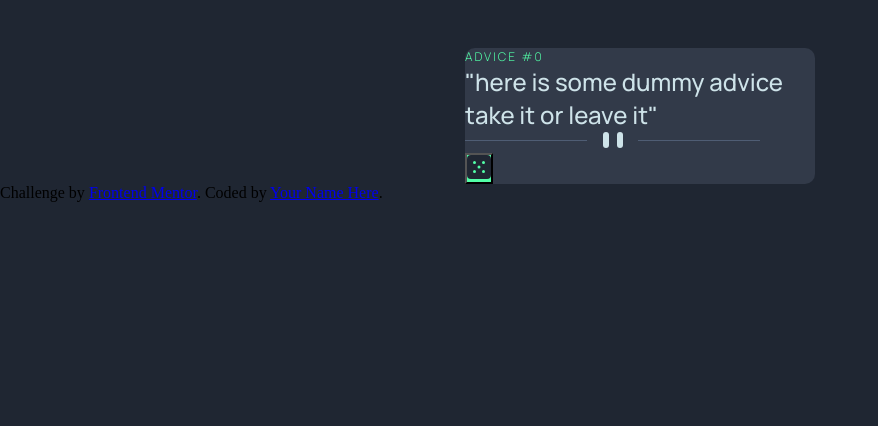
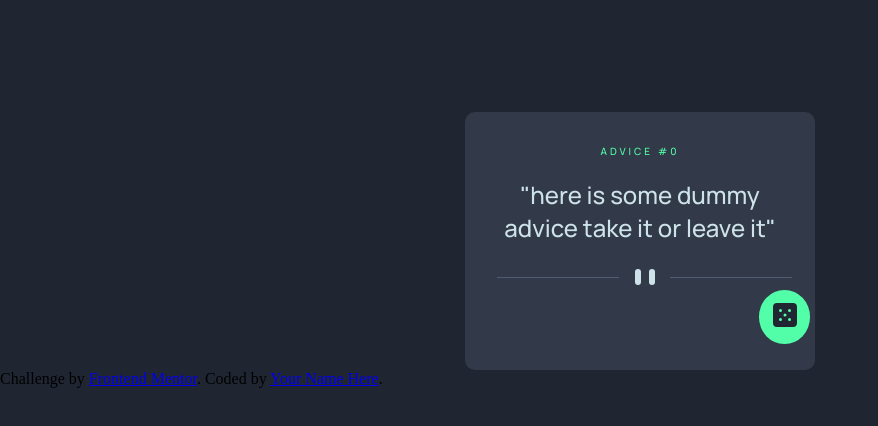
Before and after one commit to Drrecommended/advice-app, a plain HTML site: page index.html in a window 1280 px wide. Shown: the whole page, without its empty margins (0-878 px from the left). Drawn offline with Linux system fonts and the light colour scheme.

Commit message:
added hover state

```diff
--- a/style.css
+++ b/style.css
@@ -14,25 +14,46 @@ body {
   background-color: hsl(217, 19%, 24%);
   font-family: 'Manrope', sans-serif;
   margin: 0 auto;
-    margin-top: 3em;
+  margin-top: 7em;
   border-radius: 10px;
   max-width: 350px;
+  position: relative;
+  text-align: center;
+  padding: 2em 2em 5em 2em;
 }
 
 .advice-title {
   color: hsl(150, 100%, 66%);
-    font-size: 12px;
-    font-weight: 300;
+  font-size: 10px;
+  font-weight: 500;
   text-transform: uppercase;
-    letter-spacing: 2px;
+  letter-spacing: 3px;
+  margin-bottom: 2em;
 }
 
 .advice {
   color: hsl(193, 38%, 86%);
   font-size: 24px;
   font-weight: 500;
+  margin-bottom: 1em;
 }
 
 .dice-button {
   background-color: hsl(150, 100%, 66%);
+  position: absolute;
+  padding: 1em;
+  border-radius: 50%;
+  border-style: none;
+  right: 5px;
 }
+
+.dice-button:hover {
+  cursor: pointer;
+}
+
+.dice-button:hover,
+.dice-button:focus {
+  -webkit-box-shadow: 0px 0px 89px 22px rgba(82, 255, 169, 0.78);
+  -moz-box-shadow: 0px 0px 89px 22px rgba(82, 255, 169, 0.78);
+  box-shadow: 0px 0px 89px 22px rgba(82, 255, 169, 0.78);
+}
```
Lines whose indentation alone changed are shown as unchanged.
